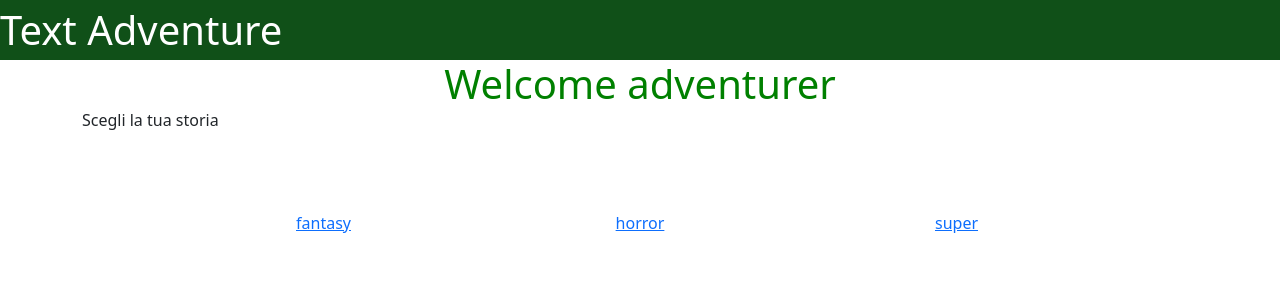
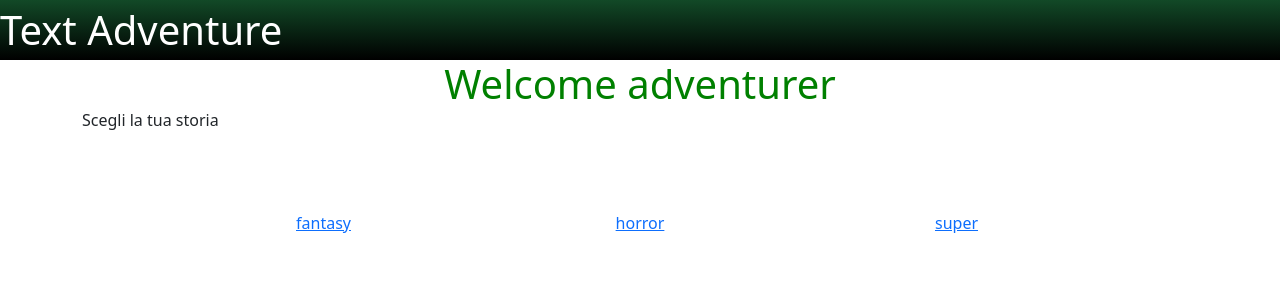
Before and after one commit to Luis-Mocha/ai-text-adventure, a Vue app: page / in a window 1280 px wide. Shown: the top 300 px of the page. Built offline with nearby package versions, Linux system fonts and the light colour scheme.

Commit message:
background and height

```diff
--- a/src/components/HeaderComp.vue
+++ b/src/components/HeaderComp.vue
@@ -20,8 +20,12 @@
 @use '../style/main.scss';
 
 header {
-    background-color: rgb(16, 80, 24);
+    // background-color: rgb(25, 64, 30);
+    background: linear-gradient(0deg, rgba(0,0,0,1) 0%, rgba(18,73,39,1) 100%);
+    // background-color: transparent;
     color: white;
     font-size: 40px;
+
+    height: 60px;
 }
 </style>
```
